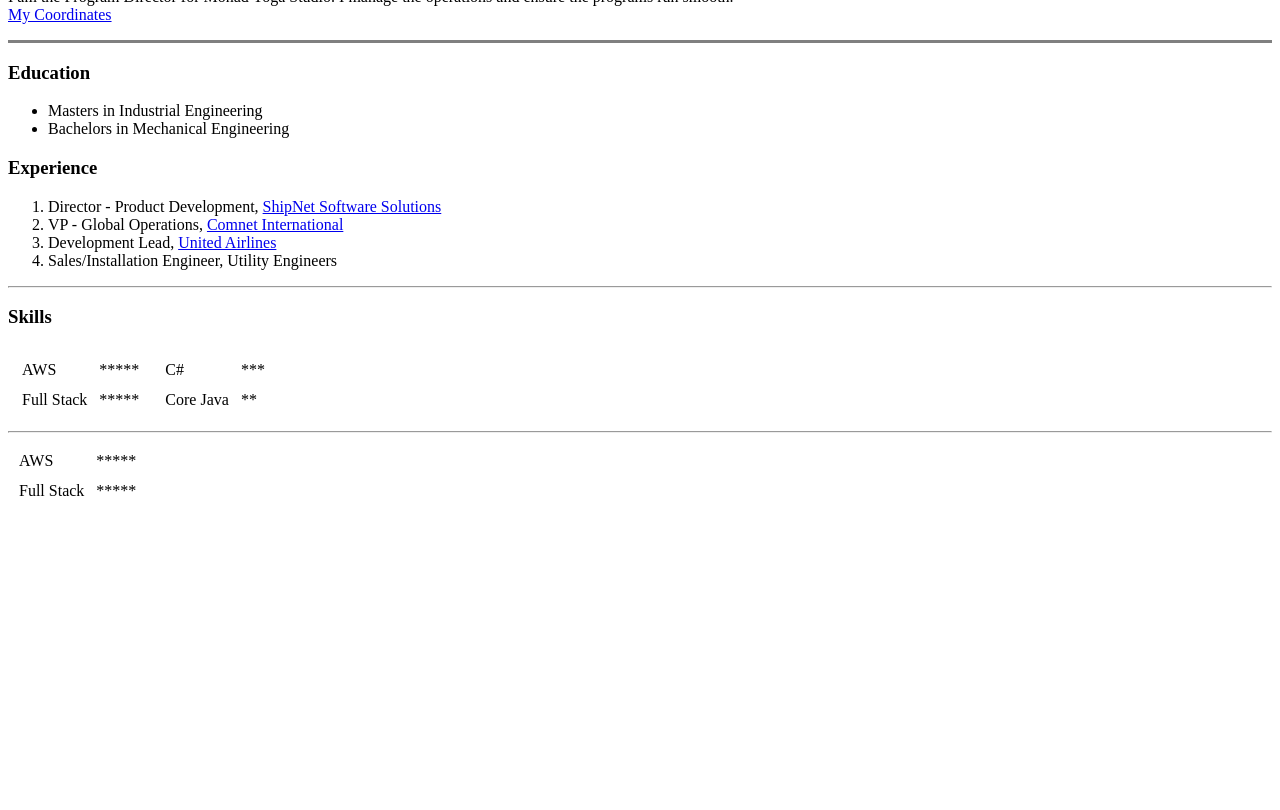
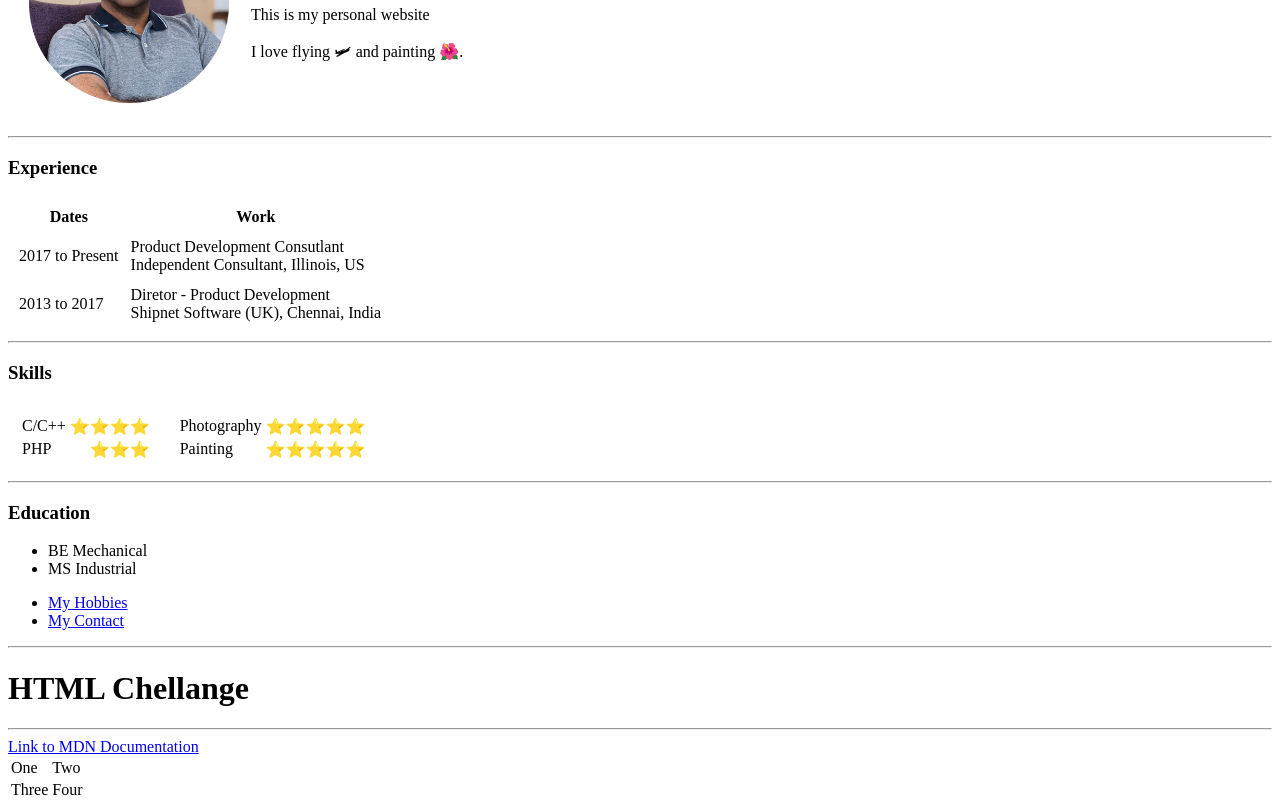
Before and after one commit to KRPandian/cv, a plain HTML site: page index.html in a window 1280 px wide. Shown: the part 126-936 px from the top of the page. Before the commit the page ends 800 px from the top, so only its background shows below. Drawn offline with Linux system fonts and the light colour scheme.

Commit message:
Add files via upload

```diff
--- a/index.html
+++ b/index.html
@@ -1,60 +1,77 @@
 <!DOCTYPE html>
-<html lang="en">
+<html lang="en" dir="ltr">
+  <head>
+    <meta charset="utf-8">
+    <title>Sam's Personal Site 🤡</title>
+  </head>
+  <body>
 
-<head>
-  <meta charset="UTF-8">
-  <meta name="viewport" content="width=device-width, initial-scale=1.0">
-  <meta http-equiv="X-UA-Compatible" content="ie=edge">
-  <title>Sam's Personal Site</title>
-</head>
+    <table cellspacing="20">
+      <tr>
+        <td><img src="images/SamPcircle.png" height="200" width="200" alt="Sam is a Choclate"></td>
+        <td>
+          <h1>Kanthasamy Pandian</h1>
+          <p> This is my personal website</p>
+          <p> I love flying 🛩 and painting 🌺.</p>
+        </td>
+      </tr>
+    </table>
 
-<body>
-  <h1>Kanthasamy Ratnavel Pandian</h1>
-  <p><em>Director - <strong><a href="https://www.monadyoga.in">Monad Yoga Studio</a></strong></em></p>
-  <p>
-    I am the Program Director for Monad Yoga Studio. I manage the operations and ensure the programs run smooth. <br>
-    <a href="contactme.html">My Coordinates</a>
-  </p>
-  <hr size="3" noshade>
-  <h3> Education</h3>
-  <ul>
-    <li>Masters in Industrial Engineering</li>
-    <li>Bachelors in Mechanical Engineering</li>
-  </ul>
+    <hr />
 
     <h3>Experience</h3>
-  <ol type=1>
-    <li>Director - Product Development, <a href="https://shipnet.no">ShipNet Software Solutions </a></li>
-    <li>VP - Global Operations, <a href="https://www.comneti.com">Comnet International</a></li>
-    <li>Development Lead, <a href="https://www.ual.com">United Airlines</a> </li>
-    <li>Sales/Installation Engineer, Utility Engineers</li>
-  </ol>
+    <table cellspacing="10">
+
+      <thead>
+        <tr>
+          <th>Dates</th>
+          <th>Work</th>
+        </tr>
+      </thead>
+
+      <tbody>
+        <tr>
+          <td>2017 to Present</td>
+          <td>Product Development Consutlant<br />Independent Consultant, Illinois, US </td>
+        </tr>
+        <tr>
+          <td>2013 to 2017</td>
+          <td>Diretor - Product Development<br />Shipnet Software (UK), Chennai, India</td>
+        </tr>
+      </tbody>
+
+      <tfoot>
+
+      </tfoot>
+
+    </table>
+
     <hr>
-<h3>Skills</h3>
-
+    <H3>Skills</H3>
+    <table cellspacing="10">
+      <tr>
+        <td>
           <table>
             <tr>
-    <td>
-      <table cellspacing="10">
-        <tr>
-          <td>AWS</td>
-          <td>*****</td>
+              <td>C/C++</td>
+              <td align="right">⭐⭐⭐⭐</td>
             </tr>
             <tr>
-          <td>Full Stack</td>
-          <td>*****</td>
+              <td>PHP</td>
+              <td align="right">⭐⭐⭐</td>
             </tr>
           </table>
         </td>
+        <td></td>
         <td>
-      <table cellspacing=10>
+          <table>
             <tr>
-          <td>C#</td>
-          <td>***</td>
+              <td>Photography</td>
+              <td align="right">⭐⭐⭐⭐⭐</td>
             </tr>
             <tr>
-          <td>Core Java</td>
-          <td>**</td>
+              <td>Painting</td>
+              <td align="right">⭐⭐⭐⭐⭐</td>
             </tr>
           </table>
         </td>
@@ -62,17 +79,31 @@
     </table>
 
     <hr>
-<table cellspacing="10">
+    <h3>Education</h3>
+    <ul>
+      <li>BE Mechanical</li>
+      <li>MS Industrial</li>
+    </ul>
+    <ul>
+      <li><a href="hobbies.html">My Hobbies</a></li>
+      <li><a href="contact.html">My Contact</a></li>
+    </ul>
+
+    <hr>
+    <H1>HTML Chellange</H1>
+    <hr>
+    <a href="https://developer.mozilla.org/en-US/">Link to MDN Documentation</a>
+
+    <table>
       <tr>
-    <td>AWS</td>
-    <td>*****</td>
+        <td>One</td>
+        <td>Two</td>
       </tr>
       <tr>
-    <td>Full Stack</td>
-    <td>*****</td>
+        <td>Three</td>
+        <td>Four</td>
       </tr>
     </table>
 
   </body>
-
 </html>
```
Also changed, not shown: contact.html (added, +27 -0 lines), hobbies.html (added, +14 -0 lines), images/Kanthasamy1.jpg (added), images/Sam Prof.jpeg (added), images/Sam-circle-cropped.png (added), images/SamPcircle.png (added). Lines whose indentation alone changed are shown as unchanged.
